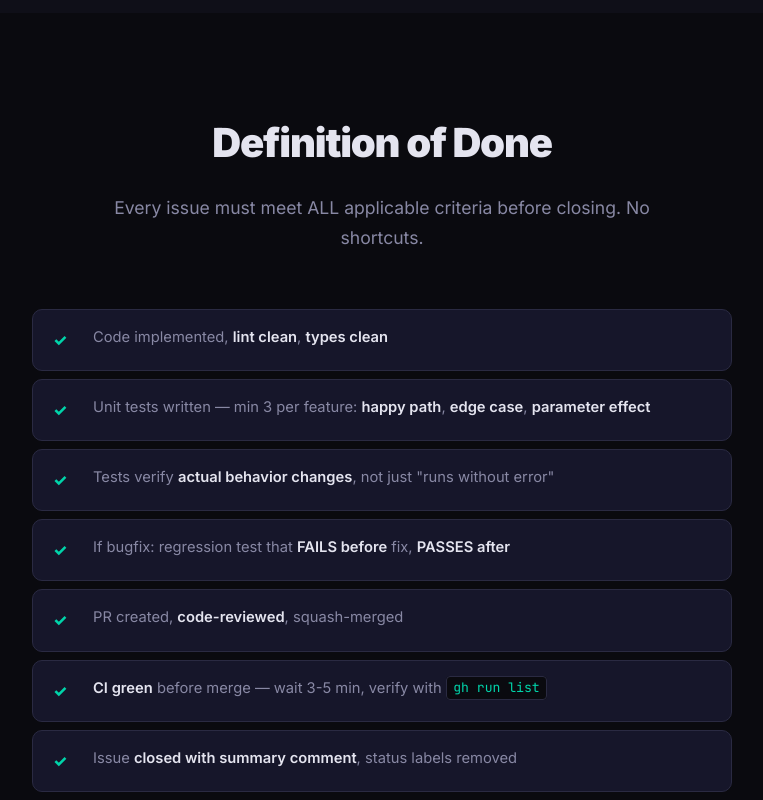
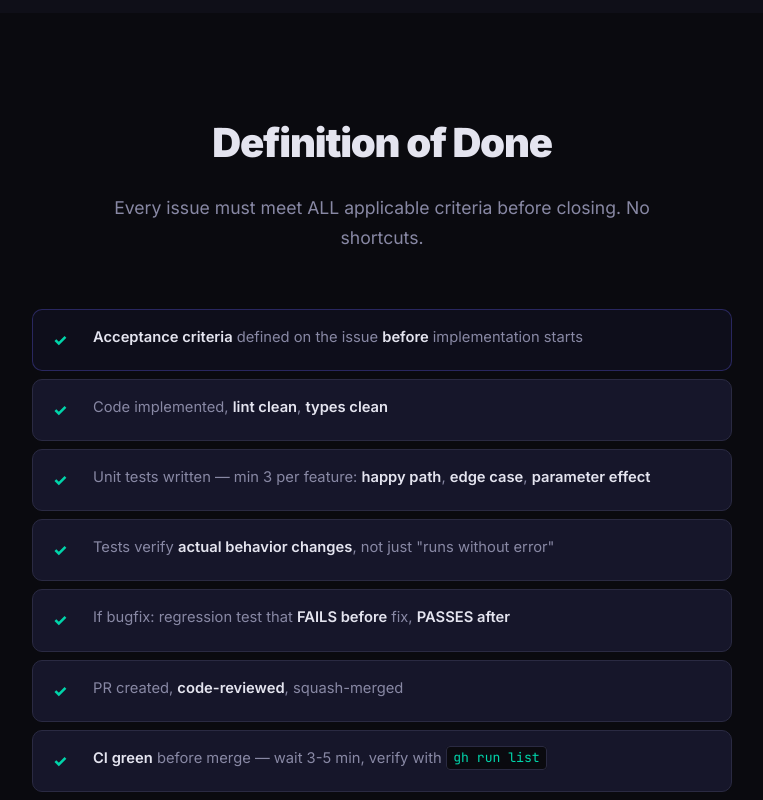
Before and after one commit to trsdn/ai-scrum, a plain HTML site: page index.html in a window 1280 px wide. Shown: the part 11200-12000 px from the top of the page, without its empty margins (258-1021 px from the left). Drawn offline with Linux system fonts and the light colour scheme.

Commit message:
feat: Add acceptance criteria to DoD on website

```diff
--- a/assets/css/style.css
+++ b/assets/css/style.css
@@ -973,6 +973,11 @@ strong { color: var(--text); font-weight: 600; }
 }
 .dod-item:hover { border-color: var(--accent); background: var(--surface-hover); }
 
+.dod-item.dod-highlight {
+  border-color: rgba(108, 99, 255, 0.3);
+  background: rgba(108, 99, 255, 0.05);
+}
+
 .dod-check {
   color: var(--accent);
   font-weight: 800;
--- a/index.html
+++ b/index.html
@@ -615,6 +615,10 @@ gh label create "priority:low" --color "C5DEF5"</code></pre>
       <p class="section-intro">Every issue must meet ALL applicable criteria before closing. No shortcuts.</p>
 
       <div class="dod-grid">
+        <div class="dod-item dod-highlight">
+          <div class="dod-check">✓</div>
+          <div class="dod-text"><strong>Acceptance criteria</strong> defined on the issue <strong>before</strong> implementation starts</div>
+        </div>
         <div class="dod-item">
           <div class="dod-check">✓</div>
           <div class="dod-text">Code implemented, <strong>lint clean</strong>, <strong>types clean</strong></div>
```
